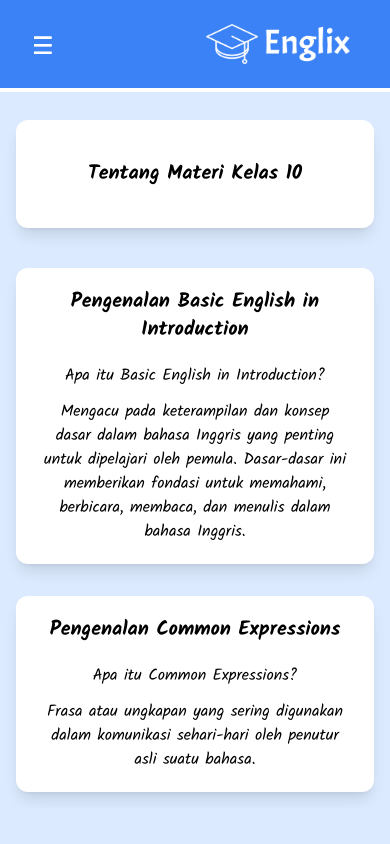
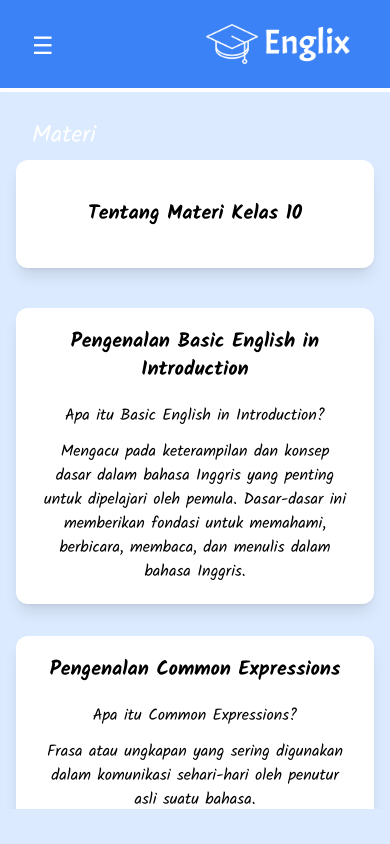
Before and after one commit to TrustyKrab/Englix-Client, a React (Vite) app: page /Kelas11Page in a window 390 px wide. Built offline with nearby package versions, Linux system fonts and the light colour scheme; no server answers; sample sign-in values are in the browser's storage.

Commit message:
add responsive

```diff
--- a/src/assets/Pages/Kelas11Page/SidebarK11.jsx
+++ b/src/assets/Pages/Kelas11Page/SidebarK11.jsx
@@ -124,22 +124,9 @@ export default function SidebarK11() {
 
     return (
         <div className="relative flex flex-col md:flex-row bg-blue-100">
-            {/* Tombol Menu untuk Mobile */}
-            <button
-                className="md:hidden p-4 text-2xl fixed top-4 left-4 z-50 text-white rounded"
-                onClick={() => setIsSidebarOpen(!isSidebarOpen)}
-            >
-                {isSidebarOpen ? '✕' : '☰'}
-            </button>
-
-            {/* Overlay background pada desktop saat sidebar terbuka */}
-            {isSidebarOpen && (
-                <div className="fixed inset-0 bg-black opacity-50 z-40 md:block hidden"></div>
-            )}
-
             {/* Sidebar untuk Desktop dan Mobile */}
             <div
-                className={`fixed inset-0 top-16 md:static md:w-1/4 bg-blue-100 text-white md:bg-transparent md:h-auto transition-transform duration-300 ease-in-out ${isSidebarOpen ? 'translate-x-0' : '-translate-x-full md:translate-x-0 z-30'}`}
+                className={`fixed inset-y-0 left-0 md:static md:w-1/4 bg-blue-100 text-white md:bg-transparent md:h-auto transition-transform duration-300 ease-in-out ${isSidebarOpen ? 'translate-x-0' : '-translate-x-full md:translate-x-0 z-30'}`}
             >
                 <div className="text-lg relative h-[80vh] overflow-y-scroll scrollbar-thin px-10 py-10">
                     {coba.map((data, index) => (
@@ -156,12 +143,23 @@ export default function SidebarK11() {
 
             {/* Konten */}
             <div
-                className={`flex-1 max-h-[84vh] pb-10 relative overflow-y-auto transition-transform duration-300 ${isSidebarOpen ? 'transform translate-x-full' : 'transform translate-x-0'}`}
+                className={`flex-1 max-h-[84vh] pb-10 pt-10 relative overflow-y-auto transition-transform duration-300 ${isSidebarOpen ? 'transform translate-x-full' : 'transform translate-x-0'}`}
             >
+                <button
+                    className="md:hidden p-4 text-2xl fixed top-1 left-4 z-50 text-white rounded"
+                    onClick={() => setIsSidebarOpen(!isSidebarOpen)}
+                >
+                    {isSidebarOpen ? '✕' : 'Materi'}
+                </button>
                 <div className={`page ${selectedPage}`}>
                     {renderContent()}
                 </div>
             </div>
+
+            {/* Overlay background pada desktop saat sidebar terbuka */}
+            {isSidebarOpen && (
+                <div className="fixed inset-0 bg-black opacity-50 z-40 md:block hidden"></div>
+            )}
         </div>
     );
 }
--- a/src/assets/Pages/Kelas12Page/SidebarK12.jsx
+++ b/src/assets/Pages/Kelas12Page/SidebarK12.jsx
@@ -102,22 +102,9 @@ export default function SidebarK11() {
 
     return (
         <div className="relative flex flex-col md:flex-row bg-blue-100">
-            {/* Tombol Menu untuk Mobile */}
-            <button
-                className="md:hidden p-4 text-2xl fixed top-4 left-4 z-50 text-white rounded"
-                onClick={() => setIsSidebarOpen(!isSidebarOpen)}
-            >
-                {isSidebarOpen ? '✕' : '☰'}
-            </button>
-
-            {/* Overlay background pada desktop saat sidebar terbuka */}
-            {isSidebarOpen && (
-                <div className="fixed inset-0 bg-black opacity-50 z-40 md:block hidden"></div>
-            )}
-
             {/* Sidebar untuk Desktop dan Mobile */}
             <div
-                className={`fixed inset-0 top-16 md:static md:w-1/4 bg-blue-100 text-white md:bg-transparent md:h-auto transition-transform duration-300 ease-in-out ${isSidebarOpen ? 'translate-x-0' : '-translate-x-full md:translate-x-0 z-30'}`}
+                className={`fixed inset-y-0 left-0 md:static md:w-1/4 bg-blue-100 text-white md:bg-transparent md:h-auto transition-transform duration-300 ease-in-out ${isSidebarOpen ? 'translate-x-0' : '-translate-x-full md:translate-x-0 z-30'}`}
             >
                 <div className="text-lg relative h-[80vh] overflow-y-scroll scrollbar-thin px-10 py-10">
                     {coba.map((data, index) => (
@@ -134,12 +121,23 @@ export default function SidebarK11() {
 
             {/* Konten */}
             <div
-                className={`flex-1 max-h-[84vh] pb-10 relative overflow-y-auto transition-transform duration-300 ${isSidebarOpen ? 'transform translate-x-full' : 'transform translate-x-0'}`}
+                className={`flex-1 max-h-[84vh] pb-10 pt-10 relative overflow-y-auto transition-transform duration-300 ${isSidebarOpen ? 'transform translate-x-full' : 'transform translate-x-0'}`}
             >
+                <button
+                    className="md:hidden p-4 text-2xl fixed top-1 left-4 z-50 text-white rounded"
+                    onClick={() => setIsSidebarOpen(!isSidebarOpen)}
+                >
+                    {isSidebarOpen ? '✕' : 'Materi'}
+                </button>
                 <div className={`page ${selectedPage}`}>
                     {renderContent()}
                 </div>
             </div>
+
+            {/* Overlay background pada desktop saat sidebar terbuka */}
+            {isSidebarOpen && (
+                <div className="fixed inset-0 bg-black opacity-50 z-40 md:block hidden"></div>
+            )}
         </div>
     );
 }
```
